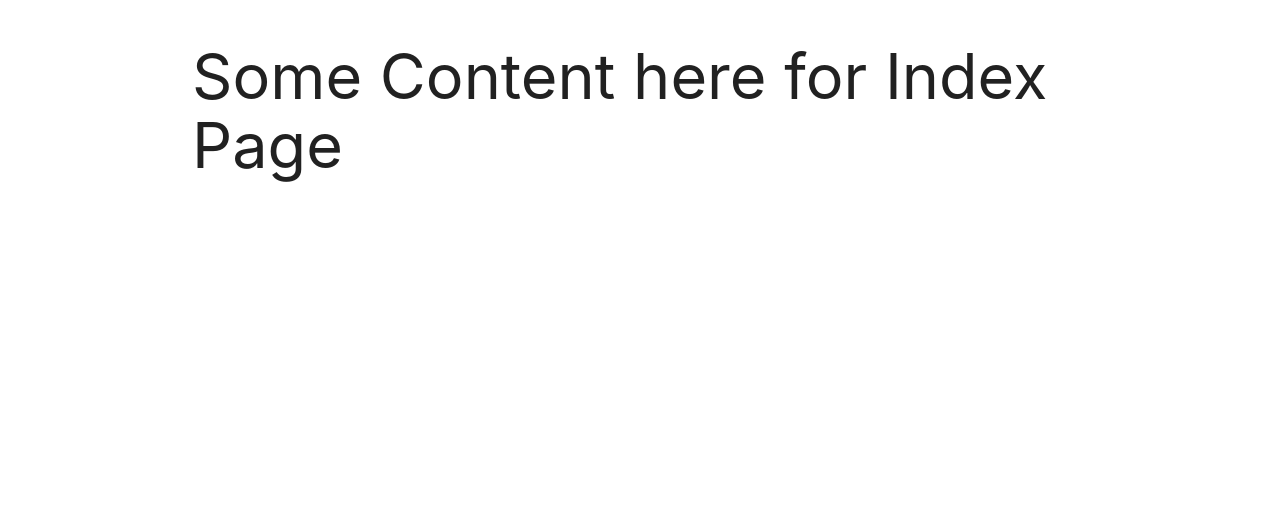
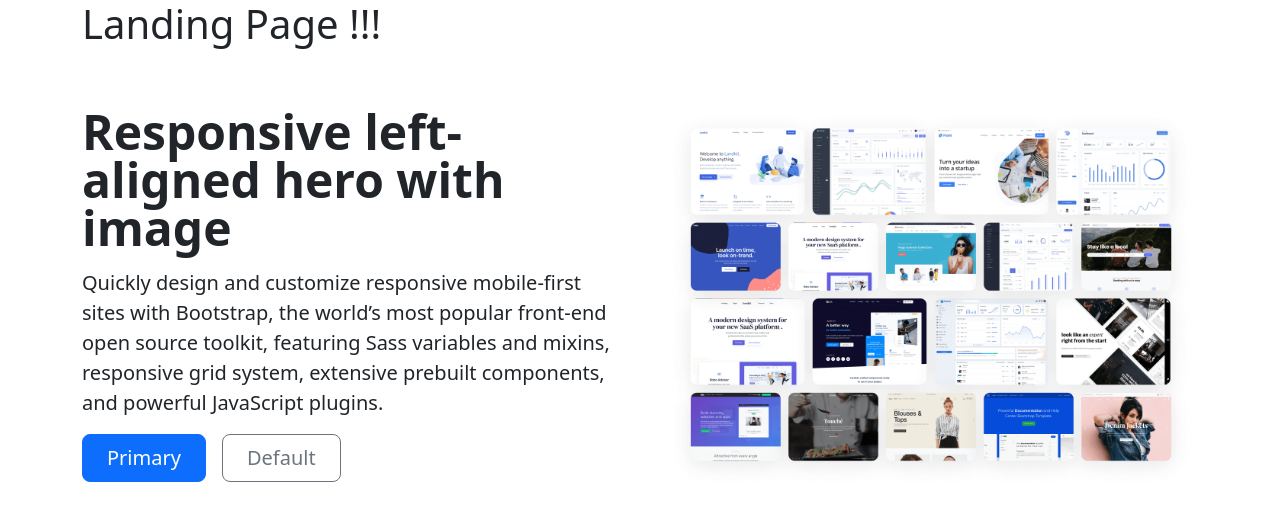
Before and after one commit to cwill83247/dogFriendlyCamping, a Flask app: page / in a window 1280 px wide. Shown: the top 532 px of the page. Run offline with Flask 2, Linux system fonts and the light colour scheme; some libraries are stand-ins or nearby versions.

Commit message:
Initial setup of procfile, requirements.txt and index.html

```diff
--- a/app.py
+++ b/app.py
@@ -10,7 +10,7 @@ from werkzeug.security import generate_password_hash, check_password_hash
 if os.path.exists("env.py"):
     import env
 
-
+#flask instance called app
 app = Flask(__name__)
 #Creating DB Connection
 app.config["MONGO_DBNAME"] = os.environ.get("MONGO_DBNAME")
@@ -23,3 +23,10 @@ mongo = PyMongo(app)
 @app.route("/")
 def homepage():
     return render_template("index.html")
+
+
+#tell app how and when to run
+if __name__ == "__main__":
+    app.run(host=os.environ.get("IP"),
+            port=int(os.environ.get("PORT")),
+            debug=True)
--- a/templates/base.html
+++ b/templates/base.html
@@ -1,11 +1,14 @@
+<!DOCTYPE html>
 <html lang="en">
 <head>
     <meta charset="UTF-8">
     <meta name="viewport" content="width=device-width, initial-scale=1.0">
     <link rel="stylesheet" href="https://cdnjs.cloudflare.com/ajax/libs/font-awesome/5.13.1/css/all.min.css"
         integrity="sha512-xA6Hp6oezhjd6LiLZynuukm80f8BoZ3OpcEYaqKoCV3HKQDrYjDE1Gu8ocxgxoXmwmSzM4iqPvCsOkQNiu41GA==" crossorigin="anonymous" type="text/css">
-    <link rel="stylesheet" href="https://cdnjs.cloudflare.com/ajax/libs/materialize/1.0.0/css/materialize.min.css" type="text/css">
-    <link rel="stylesheet" href="{{ url_for('static', filename='css/style.css') }}" type="text/css"><!--custom css-->
+    <!-- Bootstrap CDN CSS -->
+    <link href="https://cdn.jsdelivr.net/npm/bootstrap@5.2.3/dist/css/bootstrap.min.css" rel="stylesheet" integrity="sha384-rbsA2VBKQhggwzxH7pPCaAqO46MgnOM80zW1RWuH61DGLwZJEdK2Kadq2F9CUG65" crossorigin="anonymous" type="text/css">
+    <!--Custom CSS-->
+    <link rel="stylesheet" href="{{ url_for('static', filename='css/style.css') }}" type="text/css">
     {% block styles %}
     {% endblock %}
     <title>Base Title</title>
@@ -15,7 +18,15 @@
         {% block content %}
         {% endblock %}
     </main>
-
+<!--JQuery JavaScript-->
+<script src="https://code.jquery.com/jquery-3.5.1.min.js"
+integrity="sha256-9/aliU8dGd2tb6OSsuzixeV4y/faTqgFtohetphbbj0=" crossorigin="anonymous"></script>
+<!-- Bootstrap JavaScript Bundle with Popper -->
+<script src="https://cdn.jsdelivr.net/npm/bootstrap@5.2.3/dist/js/bootstrap.bundle.min.js" integrity="sha384-kenU1KFdBIe4zVF0s0G1M5b4hcpxyD9F7jL+jjXkk+Q2h455rYXK/7HAuoJl+0I4" crossorigin="anonymous"></script>
+<!--Custom JavaScript-->
+<script src="{{ url_for('static', filename='js/script.js') }}"></script>
+{% block scripts %}
+{% endblock %}
 
 </body>
 </html>
--- a/templates/index.html
+++ b/templates/index.html
@@ -1,6 +1,22 @@
 {% extends "base.html" %}
 {% block content %}
 
-<h1>Some Content here for Index Page</h1>
+<h1>Landing Page !!!</h1>
+
+
+
+  <div class="row flex-lg-row-reverse align-items-center g-5 py-5">
+    <div class="col-10 col-sm-8 col-lg-6">
+      <img src="/static/images/bootstrap-themes.png" class="d-block mx-lg-auto img-fluid" alt="Bootstrap Themes" width="700" height="500" loading="lazy">
+    </div>
+    <div class="col-lg-6">
+      <h1 class="display-5 fw-bold lh-1 mb-3">Responsive left-aligned hero with image</h1>
+      <p class="lead">Quickly design and customize responsive mobile-first sites with Bootstrap, the world’s most popular front-end open source toolkit, featuring Sass variables and mixins, responsive grid system, extensive prebuilt components, and powerful JavaScript plugins.</p>
+      <div class="d-grid gap-2 d-md-flex justify-content-md-start">
+        <button type="button" class="btn btn-primary btn-lg px-4 me-md-2">Primary</button>
+        <button type="button" class="btn btn-outline-secondary btn-lg px-4">Default</button>
+      </div>
+    </div>
+  </div>
 
 {% endblock %}
```
Also changed, not shown: static/images/bootstrap-themes.png (added), 1 other file.
